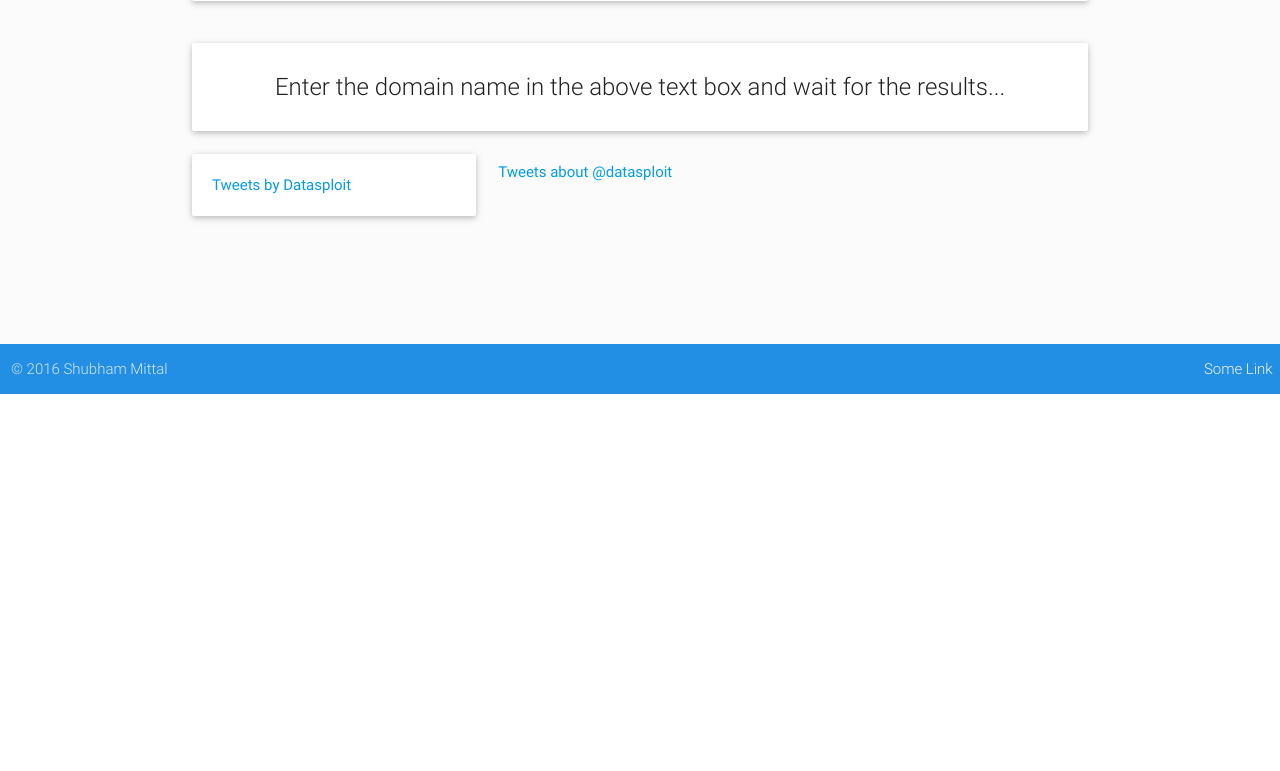
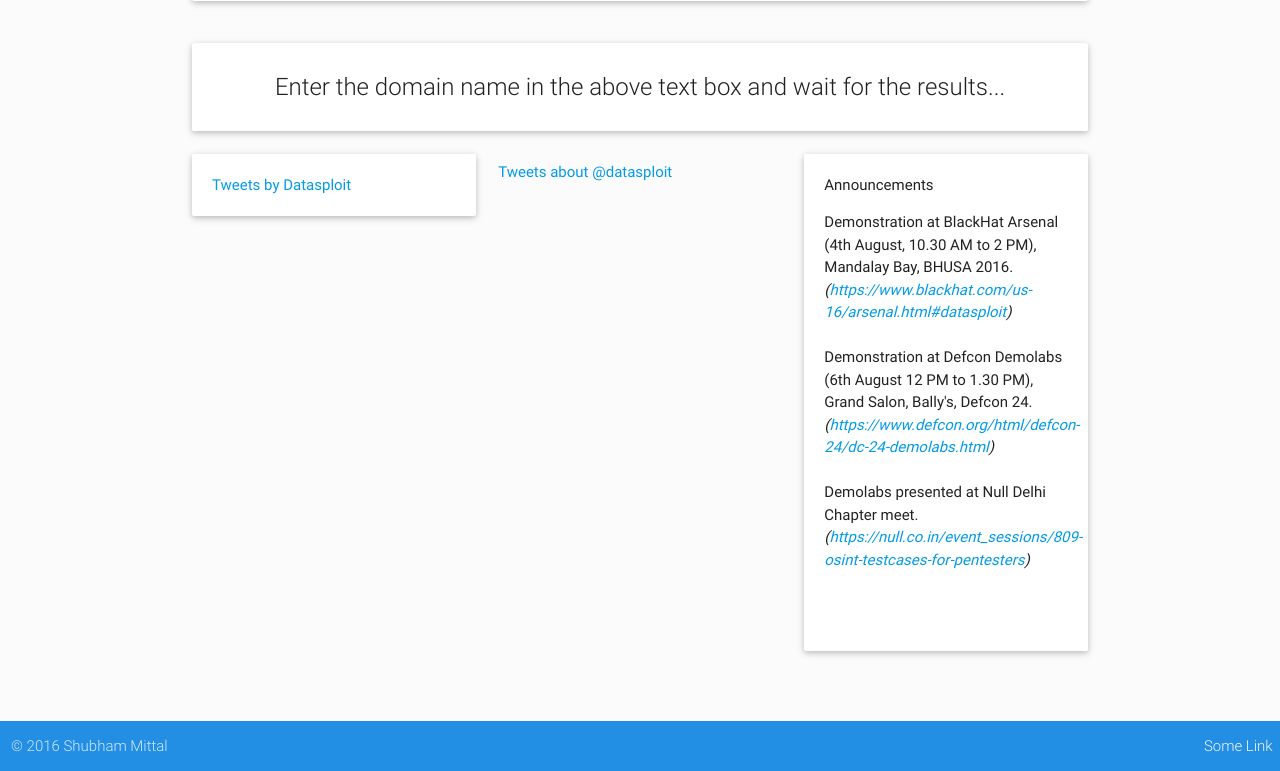
Before and after one commit to dvopsway/datasploit, a Django app: page /osint/ in a window 1280 px wide. Shown: the part 406-1177 px from the top of the page. Before the commit the page ends 800 px from the top, so only its background shows below. Run offline with Django 3.2, Linux system fonts and the light colour scheme; parts of the project's set-up code (start-up, migrations or seed data) failed here and were passed over; some libraries are stand-ins or nearby versions.

Commit message:
Stable UI commit

```diff
--- a/core/templates/index.html
+++ b/core/templates/index.html
@@ -64,6 +64,27 @@
 				</div>
 			</div>
 		</div>
+
+		<div class="col s12 m4">
+		<div class="card">
+		<div class="card-content">
+		<p>Announcements</p>
+		<ul>
+		<li>Demonstration&nbsp;at&nbsp;BlackHat Arsenal (4th August, 10.30 AM to 2 PM), Mandalay Bay, BHUSA 2016. <em>(<a href="https://www.blackhat.com/us-16/arsenal.html#datasploit">https://www.blackhat.com/us-16/arsenal.html#datasploit</a>)</em></li><br>
+		<li>Demonstration at Defcon Demolabs (6th August 12 PM to 1.30 PM), Grand Salon, Bally's, Defcon 24. <em>(<a href="https://www.defcon.org/html/defcon-24/dc-24-demolabs.html">https://www.defcon.org/html/defcon-24/dc-24-demolabs.html</a>)</em></li> <br>
+		<li>Demolabs presented at Null Delhi Chapter meet. <em>(<a href="https://null.co.in/event_sessions/809-osint-testcases-for-pentesters">https://null.co.in/event_sessions/809-osint-testcases-for-pentesters</a>)</em>
+		<script src="//platform.twitter.com/widgets.js" async="" type="mce-no/type" charset="utf-8"></script>
+		</li>
+		</ul>
+		<p>&nbsp;</p>
+		<p>&nbsp;</p>
+		</div>
+		</div>
+		</div>
+
+
+
+
 		<div class="col s12 m4">
 			<div class="twitter">
 				<div class="card-content">
--- a/domain_subdomains.py
+++ b/domain_subdomains.py
@@ -42,6 +42,7 @@ def subdomains(domain):
 	subdomains=soup.findAll('td',{"class":"col-md-4"})
 	for subd in subdomains:
 		if domain in subd.text:
+			print subd.text.split()[0]
 			check_and_append_subdomains(subd.text.split()[0])
 		else:
 			pass
```
